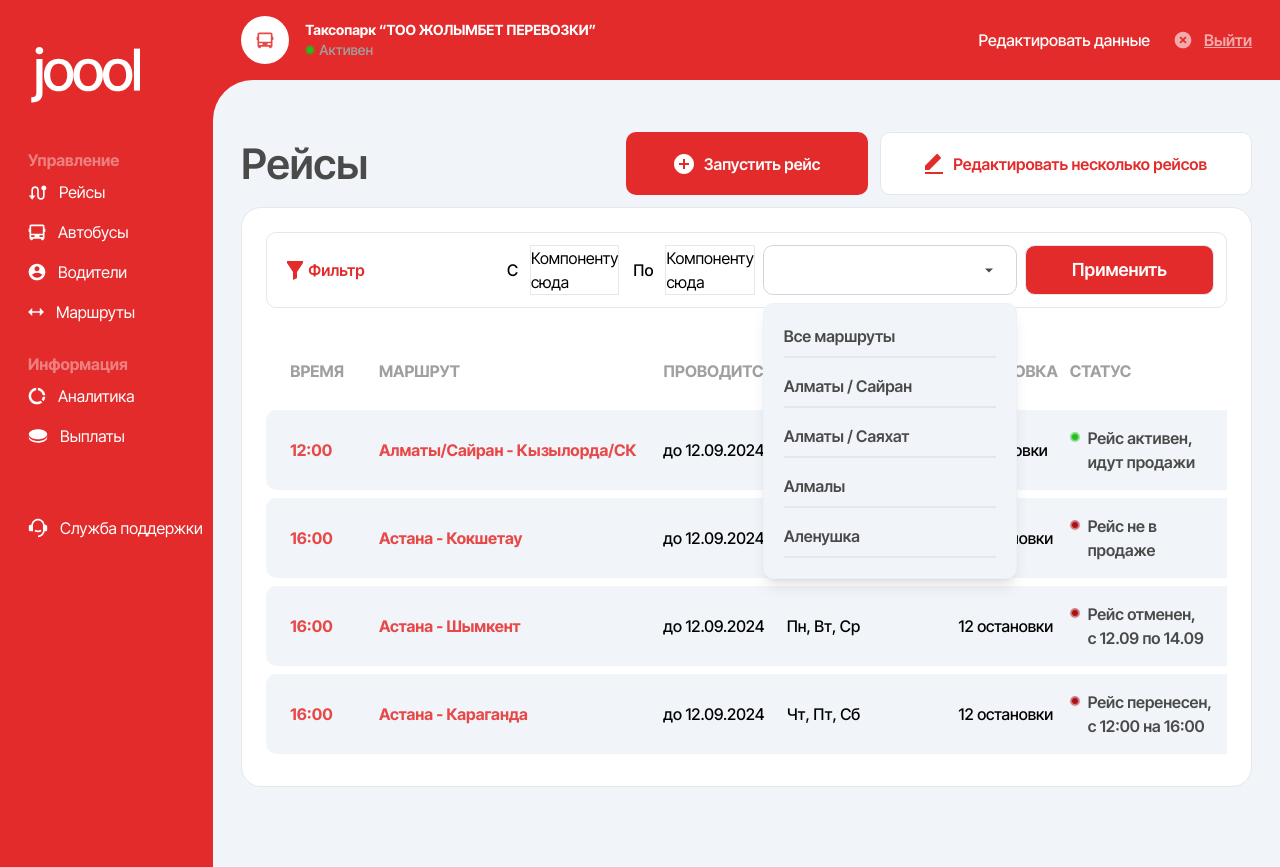
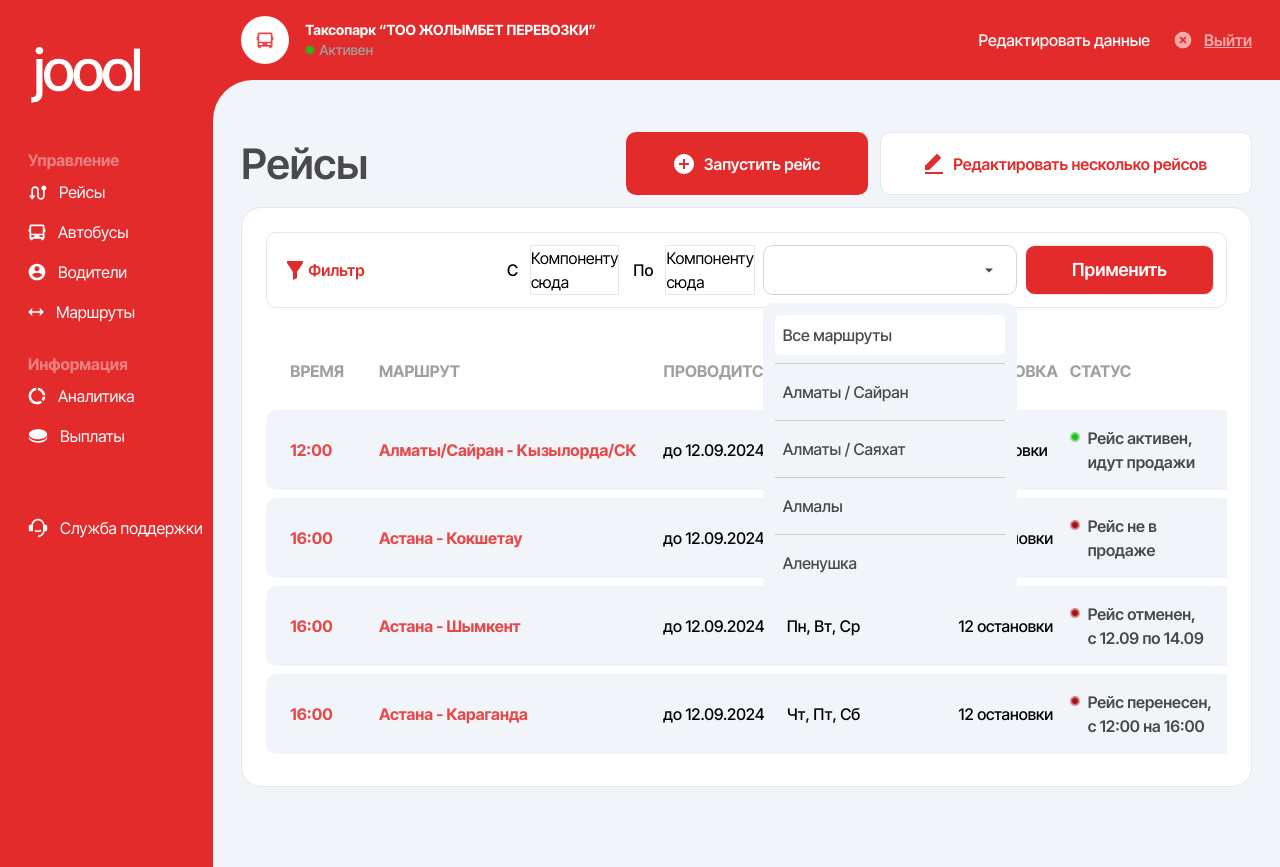
Before and after one commit to Arsik0153/kazbus, a Next.js app: page /admin/main/trips in a window 1280 px wide. Both pictures are taken after a click on the button 988 px from the left and 270 px from the top of the page. Built offline with nearby package versions, Linux system fonts and the light colour scheme.

Commit message:
Fix combobox accessibility issues

```diff
--- a/package.json
+++ b/package.json
@@ -12,6 +12,7 @@
   },
   "dependencies": {
     "@headlessui/react": "^2.1.2",
+    "@heroicons/react": "^2.1.5",
     "@hookform/resolvers": "^3.9.0",
     "@react-input/mask": "^1.2.5",
     "@tanstack/react-query": "^5.51.21",
--- a/src/app/admin/main/trips/_components/inputCombo.tsx
+++ b/src/app/admin/main/trips/_components/inputCombo.tsx
@@ -1,5 +1,10 @@
-import { Combobox, ComboboxInput, ComboboxOption, ComboboxOptions, ComboboxButton } from '@headlessui/react';
-import { CheckIcon } from '@heroicons/react/20/solid';
+import {
+    Combobox,
+    ComboboxInput,
+    ComboboxOption,
+    ComboboxOptions,
+    ComboboxButton,
+} from '@headlessui/react';
 import { useState } from 'react';
 import DownBtn from '@/assets/admin/DownBtb';
 
@@ -28,7 +33,9 @@ function ComboBox({ name, onSelectionChange = () => {} }: ComboBoxProps) {
     const filteredPeople =
         query === ''
             ? cruise
-            : cruise.filter((person) => person.name.toLowerCase().includes(query.toLowerCase()));
+            : cruise.filter((person) =>
+                  person.name.toLowerCase().includes(query.toLowerCase())
+              );
 
     return (
         <div className="relative">
@@ -43,27 +50,38 @@ function ComboBox({ name, onSelectionChange = () => {} }: ComboBoxProps) {
                 <div className="relative w-full">
                     <ComboboxInput
                         aria-label="Assignee"
-                        displayValue={(person: Person | null) => (person ? person.name : '')}
+                        displayValue={(person: Person | null) =>
+                            person ? person.name : ''
+                        }
                         onChange={(event) => setQuery(event.target.value)}
-                        className="border border-gray-300 rounded-[10px] p-3 pl-4 text-base font-medium text-[#4A4A4A] focus:outline-none"
+                        className="rounded-[10px] border border-gray-300 p-3 pl-4 text-base font-medium text-[#4A4A4A] focus:outline-none"
                     />
-                    <ComboboxButton className="absolute top-[30%] right-4 flex items-center p-2">
-                        <DownBtn color='#4A4A4A' className='p-2' />
+                    <ComboboxButton className="absolute right-4 top-[30%] flex items-center p-2">
+                        <DownBtn color="#4A4A4A" className="p-2" />
                     </ComboboxButton>
                 </div>
-                <ComboboxOptions className="absolute z-10 mt-2 w-full border border-[#eaf1f8] rounded-[10px] bg-[#F1F5F9] p-3 shadow-lg focus:outline-none">
-                    {filteredPeople.map((person) => (
-                        <ComboboxOption key={person.id} value={person} className="group flex flex-col gap-2 p-2 hover:bg-white hover:rounded-[5px]">
+                <ComboboxOptions className="absolute z-10 mt-2 w-full rounded-[10px] bg-[#F1F5F9] p-3">
+                    {filteredPeople.map((person, index) => (
+                        <>
+                            <ComboboxOption
+                                key={person.id}
+                                value={person}
+                                className="group flex flex-col data-[focus]:rounded-[5px] data-[focus]:bg-white"
+                            >
                                 {({ selected }) => (
                                     <>
-                                    <div className="flex flex-row justify-between text-base font-semibold text-[#4A4A4A]">
+                                        <div
+                                            className={`flex flex-row justify-between p-2 text-base font-medium text-[#4A4A4A] hover:rounded-[5px] hover:bg-white ${selected ? 'bg-white' : ''}`}
+                                        >
                                             {person.name}
-                                        <CheckIcon className={`h-5 w-5 ${selected ? 'visible' : 'invisible'}`} />
                                         </div>
-                                    <div className="w-full h-0 border"></div>
                                     </>
                                 )}
                             </ComboboxOption>
+                            {index !== filteredPeople.length - 1 && (
+                                <div className="my-2 h-[1px] w-full bg-[#CDCDCD]" />
+                            )}
+                        </>
                     ))}
                 </ComboboxOptions>
             </Combobox>
```
Also changed, not shown: 1 other file (tests, documents, lock files or other folders). Lines whose indentation alone changed are shown as unchanged.
